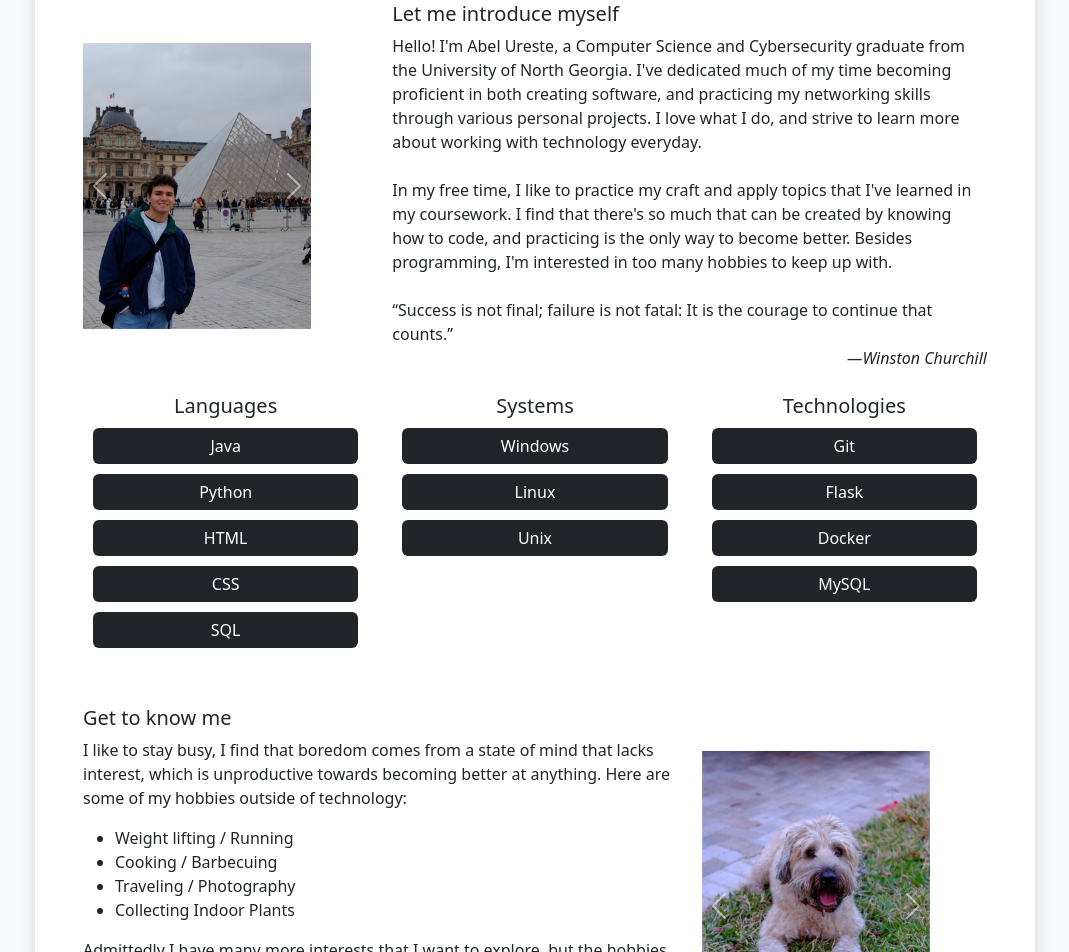
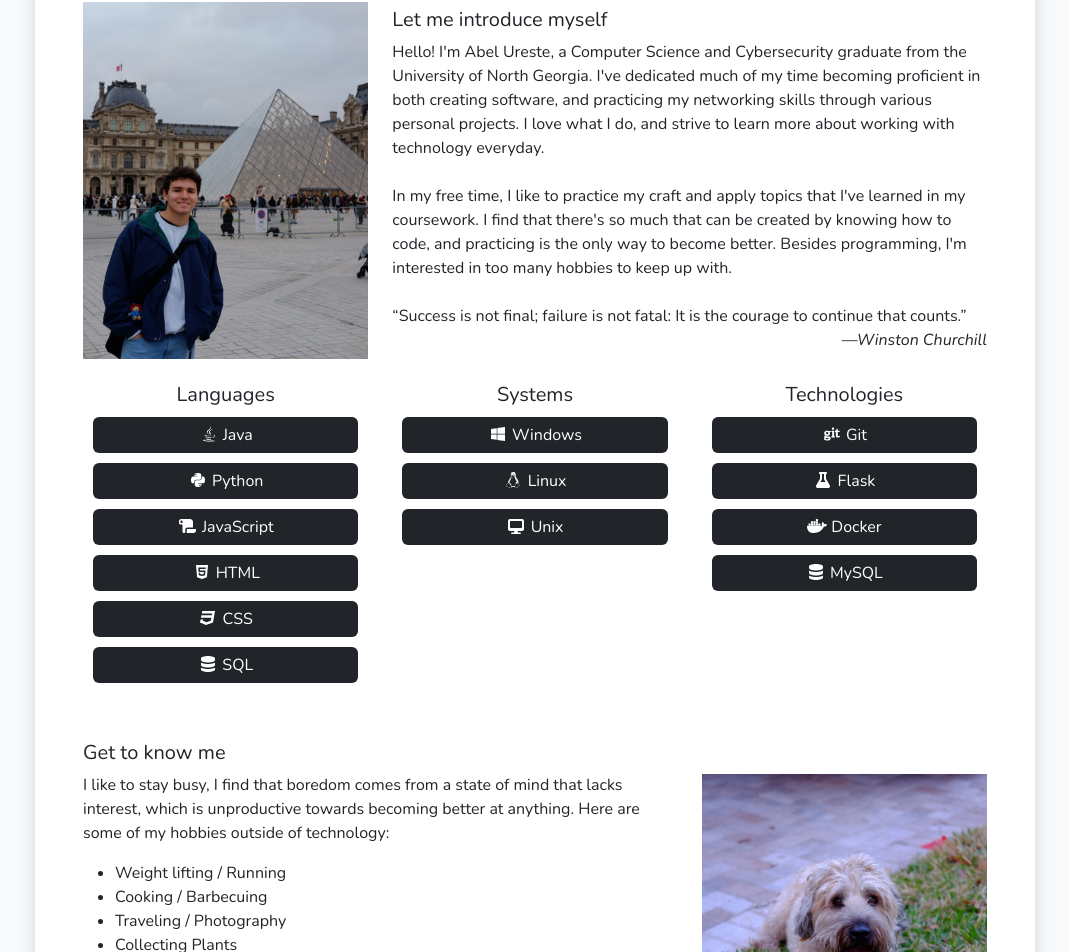
Before and after one commit to abelureste/abelureste.github.io, a React (Vite) app: page /personal-introduction in a window 1280 px wide. Shown: the part 215-1167 px from the top of the page, without its empty margins (105-1174 px from the left). Built offline with nearby package versions, Linux system fonts and the light colour scheme.

Commit message:
Cleaned up code

```diff
--- a/components/BarWebsiteProject.jsx
+++ b/components/BarWebsiteProject.jsx
@@ -1,6 +1,6 @@
-import React, { useState } from 'react';
+import { useState } from 'react';
 import { Link, useLocation } from 'react-router-dom';
-import { motion, AnimatePresence } from 'framer-motion';
+import { motion } from 'framer-motion';
 import barwebsitePic1 from '../src/assets/barwebsitePic1.png';
 import barwebsitePic2 from '../src/assets/barwebsitePic2.png';
 import barwebsitePic3 from '../src/assets/barwebsitePic3.png';
@@ -59,7 +59,7 @@ const BarWebsiteProject = () => {
       </nav>
       <div className="container p-sm-5 p-4 shadow rounded" style={{ backgroundColor: 'rgb(255, 255, 255)' }}>
         <div className="pb-3">
-          <h1>Bar Website</h1>
+          <h1 style={{ fontWeight: '600' }}>Bar Website</h1>
           <h5>My workplace lacked an online presence, so I created a website.</h5>
           <hr />
         </div>
--- a/components/Home.jsx
+++ b/components/Home.jsx
@@ -8,7 +8,6 @@ import { faGithub, faLinkedin } from '@fortawesome/free-brands-svg-icons';
 
 const Home = () => {
   const location = useLocation();
-  // 👇 2. Use state to manage direction, initializing from the location
   const [direction, setDirection] = useState(location.state?.direction);
 
   const pageVariants = {
@@ -22,7 +21,6 @@ const Home = () => {
       transition: { duration: 0.5, ease: 'easeInOut' },
     },
     exit: {
-      // The exit variant will now use the up-to-date 'direction' from state
       y: direction === 'down' ? '-100vh' : '100vh',
       opacity: 0,
       transition: { duration: 0.5, ease: 'easeInOut' },
@@ -44,7 +42,7 @@ const Home = () => {
               <img src={homepic} style={{ width: '300px' }} className="shadow rounded img-fluid" alt="Abel Ureste" />
             </div>
             <div className="col-sm d-flex flex-column justify-content-center me-sm-4 px-4 px-sm-2 text-sm-start text-center">
-              <h2>Welcome, I'm Abel. <br />A Developer. </h2>
+              <h2 style={{ fontWeight: '600' }}>Welcome, I'm Abel. <br />A Developer. </h2>
               <p>I am intriguted in all things computer, from software development, to networks, to tinkering with hardware.</p>
             </div>
           </div>
--- a/components/HomelabProject.jsx
+++ b/components/HomelabProject.jsx
@@ -1,6 +1,6 @@
-import React, { useState } from 'react';
+import { useState } from 'react';
 import { Link, useLocation } from 'react-router-dom';
-import { motion, AnimatePresence } from 'framer-motion';
+import { motion } from 'framer-motion';
 import homelabPic1 from '../src/assets/homelabPic1.jpg';
 import homelabPic2 from '../src/assets/homelabPic2.jpg';
 import homelabPic3 from '../src/assets/homelabPic3.jpg';
@@ -60,7 +60,7 @@ const HomelabProject = () => {
       </nav>
       <div className="container p-sm-5 p-4 shadow rounded" style={{ backgroundColor: 'rgb(255, 255, 255)' }}>
         <div className="pb-3">
-          <h1>Personal Home Lab</h1>
+          <h1 style={{ fontWeight: '600' }}>Personal Home Lab</h1>
           <h5>I needed to practice my networking skills, so I made my own home lab.</h5>
           <hr />
         </div>
--- a/components/PersonalIntroduction.jsx
+++ b/components/PersonalIntroduction.jsx
@@ -1,11 +1,11 @@
-import { useState } from 'react';
 import { Link, useLocation } from 'react-router-dom';
-import { motion, AnimatePresence } from 'framer-motion';
+import { motion } from 'framer-motion';
 
-// Import images used in this component
+import { FontAwesomeIcon } from '@fortawesome/react-fontawesome';
+import { faJava, faPython, faHtml5, faCss3, faWindows, faLinux, faGit, faDocker } from '@fortawesome/free-brands-svg-icons';
+import { faDatabase, faDesktop, faFlask, faScroll } from '@fortawesome/free-solid-svg-icons';
+
 import personalintro1 from '../src/assets/personalintro1.JPG';
-import personalintro2 from '../src/assets/personalintro2.JPG';
-import personalintro3 from '../src/assets/personalintro3.JPG';
 import personalintro4 from '../src/assets/personalintro4.JPG';
 
 const PersonalIntroduction = () => {
@@ -30,24 +30,25 @@ const PersonalIntroduction = () => {
   };
 
   const languages = [
-    { name: 'Java', icon: 'fa-brands fa-java' },
-    { name: 'Python', icon: 'fa-brands fa-python' },
-    { name: 'HTML', icon: 'fa-brands fa-html5' },
-    { name: 'CSS', icon: 'fa-brands fa-css' },
-    { name: 'SQL', icon: 'fa-solid fa-database' }
+    { name: 'Java', icon: faJava },
+    { name: 'Python', icon: faPython },
+    { name: 'JavaScript', icon: faScroll },
+    { name: 'HTML', icon: faHtml5 },
+    { name: 'CSS', icon:faCss3 },
+    { name: 'SQL', icon: faDatabase }
   ];
 
   const systems = [
-    { name: 'Windows', icon: 'fa-brands fa-windows' },
-    { name: 'Linux', icon: 'fa-brands fa-linux' },
-    { name: 'Unix', icon: 'fa-solid fa-desktop' }
+    { name: 'Windows', icon: faWindows },
+    { name: 'Linux', icon: faLinux },
+    { name: 'Unix', icon: faDesktop }
   ];
 
   const technologies = [
-    { name: 'Git', icon: 'fa-brands fa-git' },
-    { name: 'Flask', icon: 'fa-solid fa-flask' },
-    { name: 'Docker', icon: 'fa-brands fa-docker' },
-    { name: 'MySQL', icon: 'fa-solid fa-database' }
+    { name: 'Git', icon: faGit },
+    { name: 'Flask', icon: faFlask },
+    { name: 'Docker', icon: faDocker },
+    { name: 'MySQL', icon: faDatabase }
   ];
 
 
@@ -67,34 +68,13 @@ const PersonalIntroduction = () => {
       </nav>
       <div className="container p-sm-5 p-4 shadow rounded" style={{ backgroundColor: 'rgb(255, 255, 255)' }}>
         <div>
-          <h1>Personal Introduction</h1>
+          <h1 style={{ fontWeight: '600' }}>Personal Introduction</h1>
           <h5>Learn a little bit about me, professionally and personally</h5>
         </div>
         <hr />
         <div className="row align-items-center">
           <div className="col">
-            {/* Carousel 1 */}
-            <div id="carousel1" className="carousel slide">
-              <div className="carousel-inner">
-                <div className="carousel-item active">
-                  <img src={personalintro1} className="d-block w-100" alt="Introduction 1" />
-                </div>
-                <div className="carousel-item">
-                  <img src={personalintro2} className="d-block w-100" alt="Introduction 2" />
-                </div>
-                <div className="carousel-item">
-                  <img src={personalintro3} className="d-block w-100" alt="Introduction 3" />
-                </div>
-              </div>
-              <button className="carousel-control-prev" type="button" data-bs-target="#carousel1" data-bs-slide="prev">
-                <span className="carousel-control-prev-icon" aria-hidden="true"></span>
-                <span className="visually-hidden">Previous</span>
-              </button>
-              <button className="carousel-control-next" type="button" data-bs-target="#carousel1" data-bs-slide="next">
-                <span className="carousel-control-next-icon" aria-hidden="true"></span>
-                <span className="visually-hidden">Next</span>
-              </button>
-            </div>
+            <img src={personalintro1} className="d-block w-100" alt="Introduction 1" />
           </div>
           <div className="col-sm-8 pt-4 pt-sm-0">
             <h5>Let me introduce myself</h5>
@@ -110,19 +90,19 @@ const PersonalIntroduction = () => {
             <div className="col-sm text-center py-2 py-sm-0">
                 <h5>Languages</h5>
                 {languages.map(skill => (
-                    <div key={skill.name} className="skill rounded item-sm"><i className={skill.icon}></i> {skill.name}</div>
+                    <div key={skill.name} className="skill rounded item-sm"><FontAwesomeIcon icon={skill.icon} /> {skill.name}</div>
                 ))}
             </div>
             <div className="col-sm text-center py-2 py-sm-0">
                 <h5>Systems</h5>
                 {systems.map(skill => (
-                    <div key={skill.name} className="skill rounded item-sm"><i className={skill.icon}></i> {skill.name}</div>
+                    <div key={skill.name} className="skill rounded item-sm"><FontAwesomeIcon icon={skill.icon} /> {skill.name}</div>
                 ))}
             </div>
             <div className="col-sm text-center py-2 py-sm-0">
                 <h5>Technologies</h5>
                 {technologies.map(skill => (
-                    <div key={skill.name} className="skill rounded item-sm"><i className={skill.icon}></i> {skill.name}</div>
+                    <div key={skill.name} className="skill rounded item-sm"><FontAwesomeIcon icon={skill.icon} /> {skill.name}</div>
                 ))}
             </div>
         </div>
@@ -134,34 +114,13 @@ const PersonalIntroduction = () => {
               <li>Weight lifting / Running</li>
               <li>Cooking / Barbecuing</li>
               <li>Traveling / Photography</li>
-              <li>Collecting Indoor Plants</li>
+              <li>Collecting Plants</li>
+              <li>Playing with my dog, Chewy!</li>
             </ul>
             <p>Admittedly I have many more interests that I want to explore, but the hobbies listed above are what I can always generally fit in my schedule. Outside of working with computers, I try to limit my screen time to stay grounded, although I do enjoy the occasional videogame. I find that technology nowadays is geared toward grabbing our attention and making it hard to let go, which is not good for the human psyche.</p>
           </div>
           <div className="col">
-            {/* Carousel 2 */}
-            <div id="carousel2" className="carousel slide pb-4">
-              <div className="carousel-inner">
-                <div className="carousel-item active">
-                  <img src={personalintro4} className="d-block w-100" alt="Hobby 1" />
-                </div>
-                {/* You can add more images to the second carousel here if you want */}
-                <div className="carousel-item">
-                  <img src={personalintro4} className="d-block w-100" alt="Hobby 2" />
-                </div>
-                <div className="carousel-item">
-                  <img src={personalintro4} className="d-block w-100" alt="Hobby 3" />
-                </div>
-              </div>
-              <button className="carousel-control-prev" type="button" data-bs-target="#carousel2" data-bs-slide="prev">
-                <span className="carousel-control-prev-icon" aria-hidden="true"></span>
-                <span className="visually-hidden">Previous</span>
-              </button>
-              <button className="carousel-control-next" type="button" data-bs-target="#carousel2" data-bs-slide="next">
-                <span className="carousel-control-next-icon" aria-hidden="true"></span>
-                <span className="visually-hidden">Next</span>
-              </button>
-            </div>
+            <img src={personalintro4} className="d-block w-100" alt="Hobby 1" />
           </div>
         </div>
       </div>
--- a/components/PersonalWebsiteProject.jsx
+++ b/components/PersonalWebsiteProject.jsx
@@ -1,6 +1,5 @@
-import React from 'react';
 import { Link, useLocation } from 'react-router-dom';
-import { motion, AnimatePresence } from 'framer-motion';
+import { motion } from 'framer-motion';
 
 const PersonalWebsiteProject = () => {
     const location = useLocation();
@@ -39,7 +38,7 @@ const PersonalWebsiteProject = () => {
       </nav>
       <div className="container p-sm-5 p-4 shadow rounded" style={{ backgroundColor: 'rgb(255, 255, 255)' }}>
         <div>
-          <h1>Personal Website</h1>
+          <h1 style={{ fontWeight: '600' }}>Personal Website</h1>
           <h5>Get to know me and my skills better.</h5>
         </div>
         <hr />
--- a/components/PiFrameProject.jsx
+++ b/components/PiFrameProject.jsx
@@ -1,6 +1,6 @@
-import React, { useState } from 'react';
+import { useState } from 'react';
 import { Link, useLocation } from 'react-router-dom';
-import { motion, AnimatePresence } from 'framer-motion';
+import { motion } from 'framer-motion';
 import piFramePic1 from '../src/assets/piFramePic1.jpg';
 import piFramePic2 from '../src/assets/piFramePic2.jpg';
 import piFramePic3 from '../src/assets/piFramePic3.jpg';
@@ -59,7 +59,7 @@ const PiFrameProject = () => {
       </nav>
       <div className="container p-sm-5 p-4 shadow rounded" style={{ backgroundColor: 'rgb(255, 255, 255)' }}>
         <div className="pb-3">
-          <h1>RaspberryPi Picture Frame</h1>
+          <h1 style={{ fontWeight: '600' }}>RaspberryPi Picture Frame</h1>
           <h5>Have you ever seen those fancy digital picture frame things? Well I decided to make one myself.</h5>
           <hr/>
         </div>
--- a/src/index.css
+++ b/src/index.css
@@ -1,3 +1,5 @@
+@import url('https://fonts.googleapis.com/css2?family=Nunito:ital,wght@0,400;0,600;0,700;1,400&display=swap');
+
 :root {
   display: flex;
   justify-content: center;
@@ -6,6 +8,7 @@
 
 body{
   background-color: rgb(248, 249, 250);
+  font-family: 'Nunito', sans-serif;
 }
 
 .container{
```
Also changed, not shown: components/Projects.jsx (+4 -8 lines).
